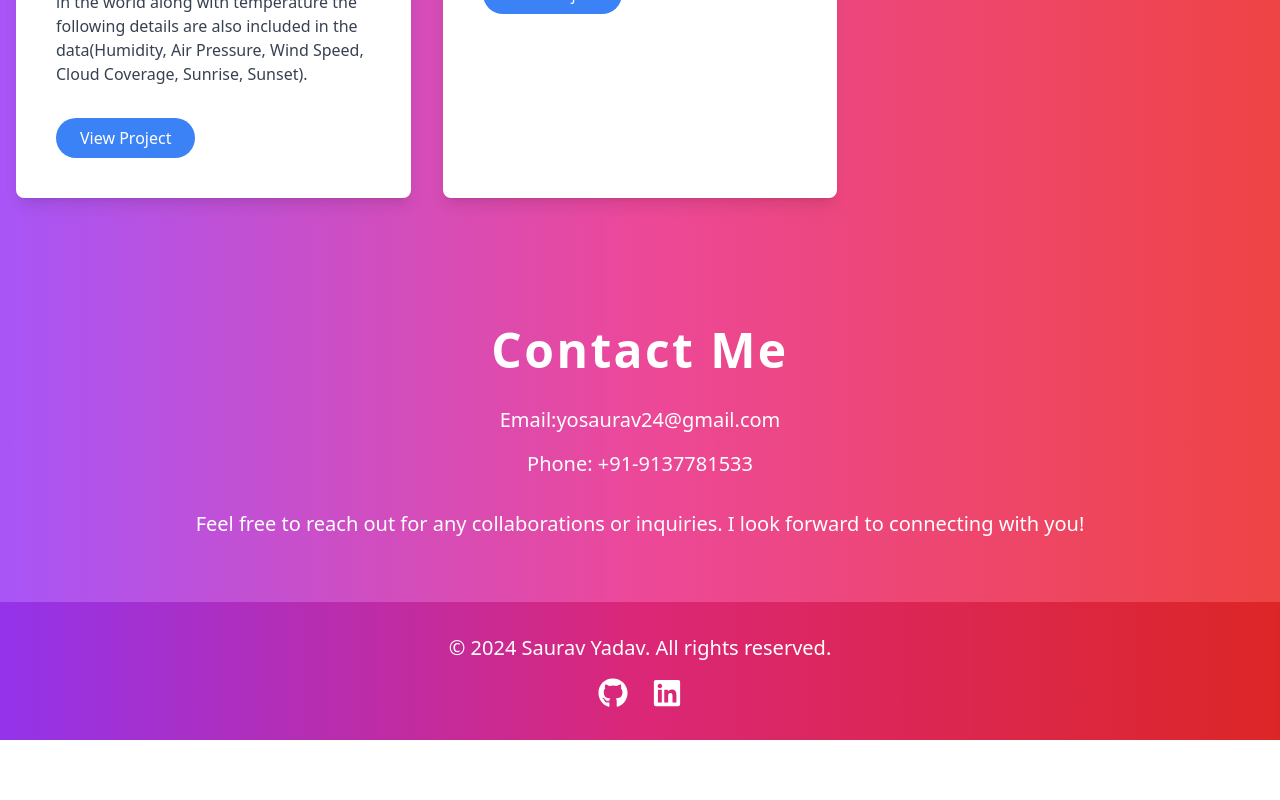
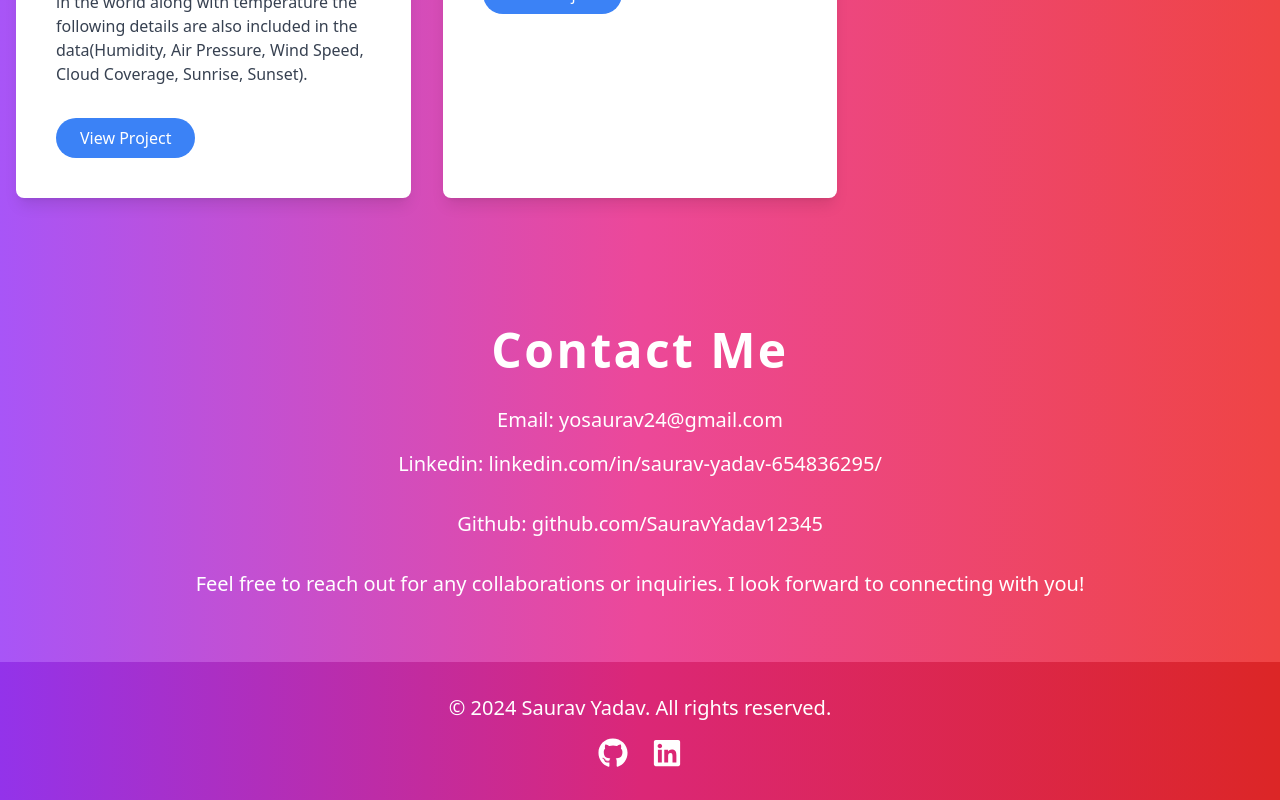
Before and after one commit to SauravYadav12345/Saurav-s-Portfolio, a React (Create React App) app: page / in a window 1280 px wide. Shown: the part 2604-3404 px from the top of the page. Before the commit the page ends 3344 px from the top, so only its background shows below. Built offline with nearby package versions, Linux system fonts and the light colour scheme.

Commit message:
updated contacts, added linkedin and github in contacts

```diff
--- a/src/Components/Contact.js
+++ b/src/Components/Contact.js
@@ -15,7 +15,7 @@ const Contact = () => {
         </Fade>
         <Fade delay={500}>
           <p className="text-lg sm:text-xl mb-4 font-light">
-            Email:
+            Email:{" "}
             <a
               href="mailto: yosaurav24@gmail.com"
               className="hover:text-yellow-400 transition duration-300"
@@ -26,16 +26,27 @@ const Contact = () => {
         </Fade>
         <Fade delay={700}>
           <p className="text-lg sm:text-xl mb-8 font-light">
-            Phone:{" "}
+            Linkedin:{" "}
             <a
-              href="tel:+919137781533"
+              href="https://www.linkedin.com/in/saurav-yadav-654836295/"
               className="hover:text-yellow-400 transition duration-300"
             >
-              +91-9137781533
+              linkedin.com/in/saurav-yadav-654836295/
             </a>
           </p>
         </Fade>
         <Fade delay={900}>
+          <p className="text-lg sm:text-xl mb-8 font-light">
+            Github:{" "}
+            <a
+              href="https://github.com/SauravYadav12345"
+              className="hover:text-yellow-400 transition duration-300"
+            >
+              github.com/SauravYadav12345
+            </a>
+          </p>
+        </Fade>
+        <Fade delay={1100}>
           <p className="font-light text-md sm:text-xl">
             Feel free to reach out for any collaborations or inquiries. I look
             forward to connecting with you!
```
